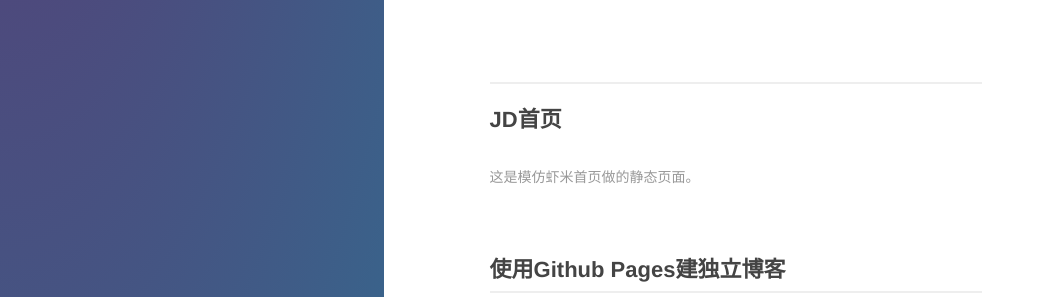
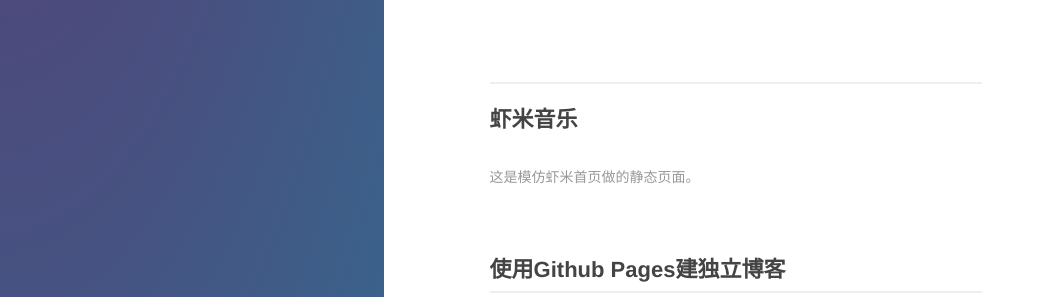
Before and after one commit to baixiaomei/liulang1993.github.io, a Jekyll site: the page built from index.md, in a window 1280 px wide and 1126 px high. Shown: the part 693-990 px from the top of the window, without its empty margins (0-1045 px from the left). Built offline with Jekyll 4.4.1, drawn with Linux system fonts in a browser that asks for light colours.

Commit message:
虾米音乐

```diff
--- a/_posts/2016-1-5-XM.md
+++ b/_posts/2016-1-5-XM.md
@@ -1,6 +1,6 @@
 ---
 layout: post
-title: <a href="/虾米网/虾米.html" target="_blank" class="jd">JD首页</a>
+title: <a href="/虾米网/虾米.html" target="_blank" class="jd">虾米音乐</a>
 description: 这是模仿虾米首页做的静态页面。
 category: blog
 ---
```
